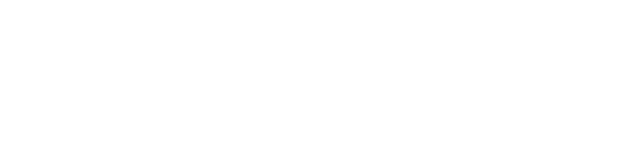
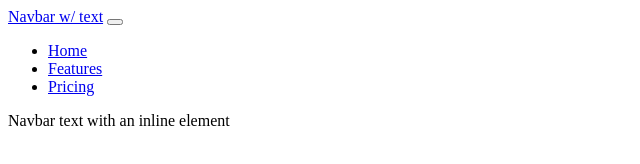
Before and after one commit to ShaylaBrown/Intro-to-Bootstrap, a plain HTML site: page page/User.html in a window 1280 px wide. Shown: the whole page, without its empty margins (0-640 px from the left). Drawn offline with Linux system fonts and the light colour scheme.

Commit message:
Added Bootstraps navigation bar code to User.html

```diff
--- a/page/User.html
+++ b/page/User.html
@@ -1,12 +1,39 @@
 <!DOCTYPE html>
 <html lang="en">
+
 <head>
     <meta charset="UTF-8">
     <meta name="viewport" content="width=device-width, initial-scale=1.0">
     <title>User Page</title>
     <link rel="stylesheet" href="../style/User.css">
 </head>
+
 <body>
+    <nav class="navbar navbar-expand-lg bg-body-tertiary">
+        <div class="container-fluid">
+            <a class="navbar-brand" href="#">Navbar w/ text</a>
+            <button class="navbar-toggler" type="button" data-bs-toggle="collapse" data-bs-target="#navbarText"
+                aria-controls="navbarText" aria-expanded="false" aria-label="Toggle navigation">
+                <span class="navbar-toggler-icon"></span>
+            </button>
+            <div class="collapse navbar-collapse" id="navbarText">
+                <ul class="navbar-nav me-auto mb-2 mb-lg-0">
+                    <li class="nav-item">
+                        <a class="nav-link active" aria-current="page" href="#">Home</a>
+                    </li>
+                    <li class="nav-item">
+                        <a class="nav-link" href="#">Features</a>
+                    </li>
+                    <li class="nav-item">
+                        <a class="nav-link" href="#">Pricing</a>
+                    </li>
+                </ul>
+                <span class="navbar-text">
+                    Navbar text with an inline element
+                </span>
+            </div>
+        </div>
+    </nav>
+</body>
 
-</body>
 </html>
```
